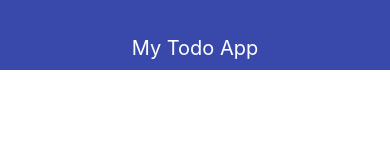
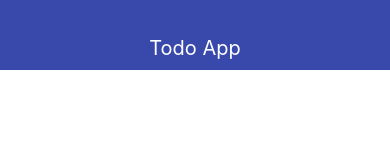
Before and after one commit to Dess-Dess/React-Native, a React Native app: screen / in a window 390 px wide. Shown: the top 160 px of the page. Built offline with nearby package versions, Linux system fonts and the light colour scheme.

Commit message:
Остановился на 13 уроке

```diff
--- a/App.js
+++ b/App.js
@@ -5,7 +5,7 @@ import {Navbar} from './src/Navbar'
 export default function App() {
   return (
     <View style={styles.container}>
-      <Navbar title="My Todo App"></Navbar>
+      <Navbar title="Todo App"></Navbar>
     </View>
   );
 }
```
